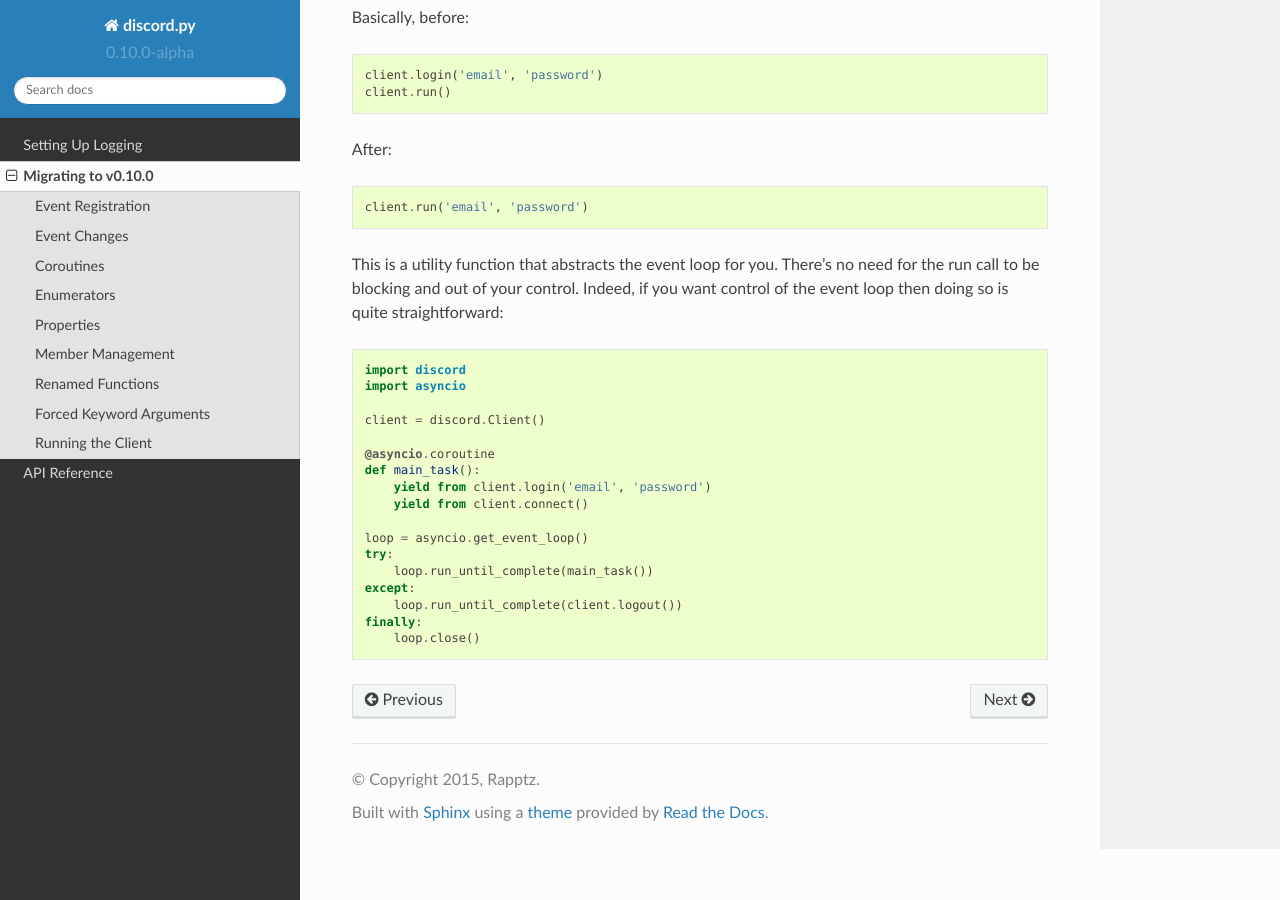
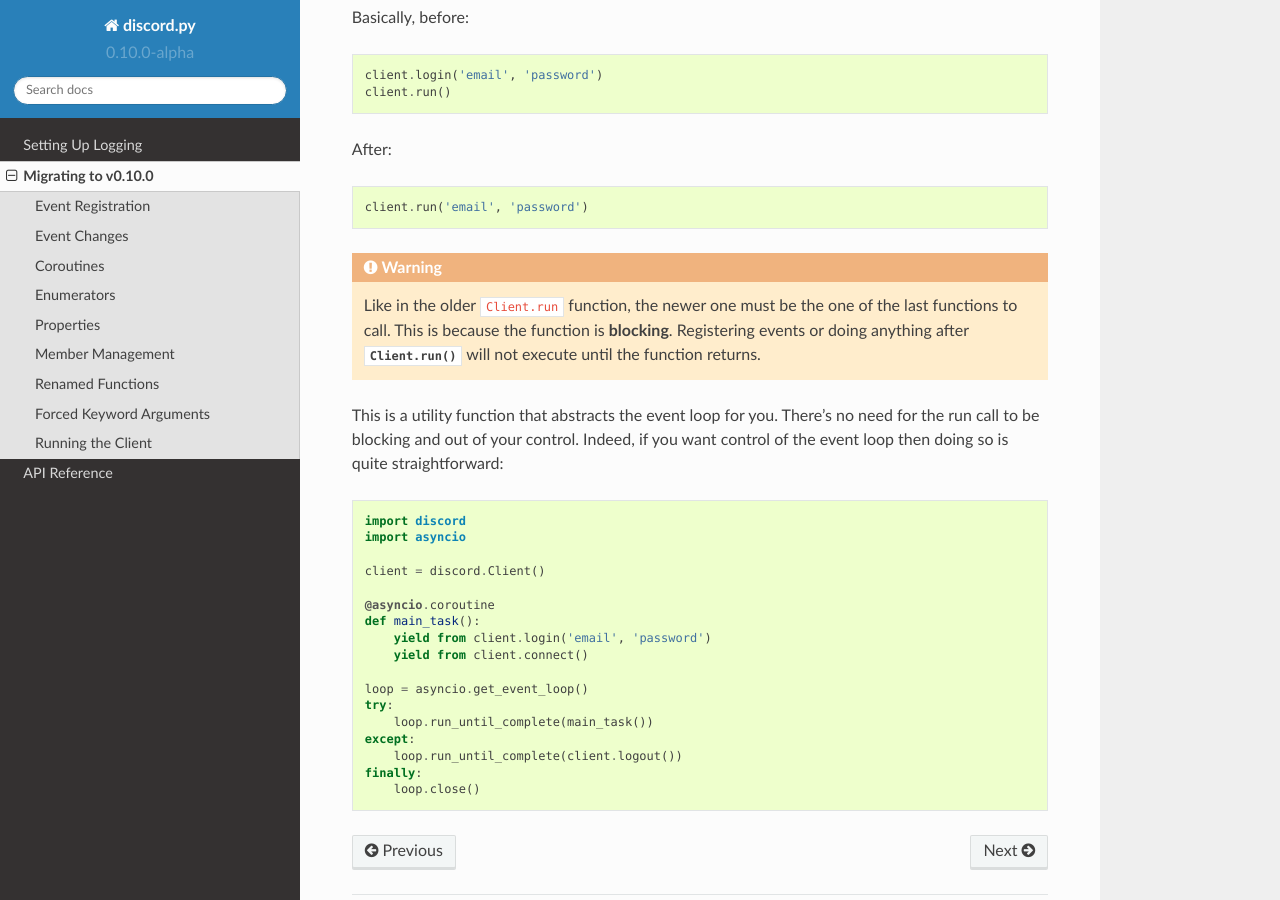
Before and after one commit to Rapptz/discord.py, a Sphinx documentation site: the page built from docs/migrating.rst, in a window 1280 px wide and 900 px high, scrolled down 4692 px. Built offline with Sphinx 7.4.7 and the Read the Docs theme 2.0.0, drawn with Linux system fonts in a browser that asks for light colours.

Commit message:
Document how Client.run should be the last function to call.

```diff
--- a/docs/migrating.rst
+++ b/docs/migrating.rst
@@ -262,6 +262,13 @@ After:
 
     client.run('email', 'password')
 
+.. warning::
+
+    Like in the older ``Client.run`` function, the newer one must be the one of
+    the last functions to call. This is because the function is **blocking**. Registering
+    events or doing anything after :meth:`Client.run` will not execute until the function
+    returns.
+
 This is a utility function that abstracts the event loop for you. There's no need for
 the run call to be blocking and out of your control. Indeed, if you want control of the
 event loop then doing so is quite straightforward:
```
Also changed, not shown: 1 other file.
